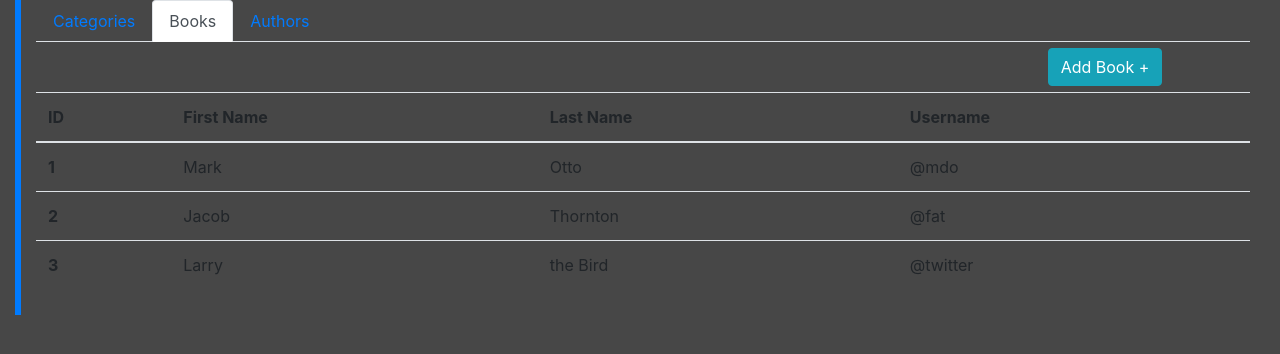
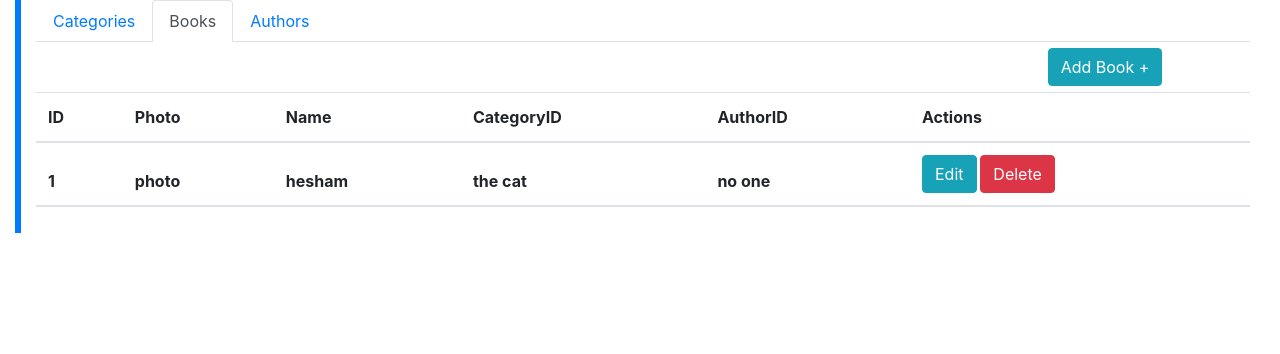
Before and after one commit to Abdelrahman1993/goodRead, a React (Create React App) app: page /AdminControls in a window 1280 px wide. Both pictures are taken after a click on the link "Books". Shown: the top 354 px of the page. Built offline with nearby package versions, Linux system fonts and the light colour scheme.

Commit message:
handling addCategoryComponent and some of AddBook Component

```diff
--- a/src/App.css
+++ b/src/App.css
@@ -1,6 +1,6 @@
 .App{
   height: 100%;
   width: 100%;
-  background-color:#474747;
+
   position: absolute;
 }
--- a/src/Styles/AdminPanel.css
+++ b/src/Styles/AdminPanel.css
@@ -1,5 +1,5 @@
 .AdminPanelSection {
-    color: white;
+    color: #007bff;
     margin-top: 12%;
     padding-bottom: 10px;
     border-left: 6px solid #007bff;
--- a/src/components/AddBookForm.js
+++ b/src/components/AddBookForm.js
@@ -1,5 +1,17 @@
 import React , {Component} from 'react';
-import {Button, Form, FormGroup, FormText, Input, Label, Modal, ModalBody, ModalFooter, ModalHeader} from "reactstrap";
+import {
+    Button,
+    Form,
+    FormGroup,
+    FormText,
+    Input,
+    Label,
+    Modal,
+    ModalBody,
+    ModalFooter,
+    ModalHeader,
+    Table
+} from "reactstrap";
 
 class AddBookForm extends Component{
 
@@ -7,19 +19,32 @@ class AddBookForm extends Component{
         super(props);
         this.state={
 
-            modalIsOpen: false
+            modalIsOpen: false,
+            books : [{id:1 , photo:"photo",name:"hesham",cat:"the cat",author:"no one"}],
+            newBook:''
         };
         this.handle_modal = this.handle_modal.bind(this);
-
     }
-
     handle_modal() {
         this.setState(prevState => ({
             modal: !prevState.modal
         }));
     }
+    handle_addBook =()=>{
+        const books = [...this.state.books];
+        books.push({
+            id:this.state.newBook,
+            photo:this.state.newBook,
+            name:this.state.newBook,
+            cat:this.state.newBook,
+            author: this.state.newBook
+        });
+        this.setState({
+            books,
+            newBook :'',
 
-
+        });
+    }
     render() {
         return (
             <div>
@@ -57,16 +82,44 @@ class AddBookForm extends Component{
                                 <Input type="file" name="file" id="exampleFile" />
                             </FormGroup>
                         </Form>
-
                     </ModalBody>
                     <ModalFooter>
-                        <Button color="primary" onClick={this.handle_modal}>{this.props.title}</Button>{' '}
+                        <Button color="primary" onClick={this.handle_modal} onClick={this.handle_addBook}>{this.props.title}</Button>{' '}
                         <Button color="secondary" onClick={this.handle_modal}>{this.props.cancel}</Button>
                     </ModalFooter>
+
+
                 </Modal>
+                <Table>
+                    <thead>
+                    <tr>
+                        <th>ID</th>
+                        <th>Photo</th>
+                        <th>Name</th>
+                        <th>CategoryID</th>
+                        <th>AuthorID</th>
+                        <th>Actions</th>
+                    </tr>
+                    </thead>
 
+                    <thead>
+                    {this.state.books.map((book , index) =>
+                        <tr>
+                            <th>{index+1}</th>
+                            <th key={index}>
+                                {book.photo}
+                            </th>
+                            <th>{book.name}</th>
+                            <th>{book.cat}</th>
+                            <th>{book.author}</th>
+                            <th>
+                                <button type="button" className="btn btn-info">Edit</button> {" "}
+                                <button type="button" className="btn btn-danger">Delete</button> </th>
+                        </tr>)}
+
+                    </thead>
+                </Table>
             </div>);
     }
 }
-
 export default AddBookForm;
--- a/src/components/AddCategoryForm.js
+++ b/src/components/AddCategoryForm.js
@@ -1,5 +1,5 @@
 import React , {Component} from 'react';
-import {Button, Form, FormGroup, Input, Label, ModalBody, ModalFooter, ModalHeader} from "reactstrap";
+import {Button, Col, Form, FormGroup, Input, Label, ModalBody, ModalFooter, ModalHeader, Table} from "reactstrap";
 import {Modal} from "reactstrap"
 
 class AddCategoryForm extends Component {
@@ -8,7 +8,10 @@ class AddCategoryForm extends Component {
         super(props);
         this.state={
 
-            modalIsOpen: false
+            modalIsOpen: false,
+            newCategory: "",
+            categories : [{text:'Mango'} , {text:'chicken'}],
+
         };
         this.handle_modal = this.handle_modal.bind(this);
 
@@ -20,7 +23,28 @@ class AddCategoryForm extends Component {
         }));
     }
 
+    handle_updateCategory =(event)=>{
+        this.setState({
+            newCategory :event.target.value
+        });
+    }
+
+    handle_addCategory =()=>{
+        const categories = [...this.state.categories];
+        categories.push({
+            text:this.state.newCategory,
+
+        });
+        this.setState({
+            categories,
+            newCategory : "",
+        });
+
+    }
+
     render() {
+
+
         return (
             <div>
                 <button onClick={this.handle_modal} className='btn btn-info offset-lg-10  offset-md-10  offset-sm-10  offset-xs-10 add_category'>{this.props.title} +</button>
@@ -28,16 +52,38 @@ class AddCategoryForm extends Component {
                 <ModalHeader toggle={this.handle_modal}>{this.props.title}</ModalHeader>
                 <ModalBody>
                     <FormGroup>
-                        <Input type="name" name="name" id="name" placeholder="Add Category" />
+                        <Input type="name" name="name" id="name" placeholder="Add Category" value={this.state.newCategory} onChange={this.handle_updateCategory} />
                     </FormGroup>
                 </ModalBody>
                 <ModalFooter>
-                    <Button color="primary" onClick={this.handle_modal}>{this.props.title}</Button>{' '}
+                    <Button color="primary" onClick={this.handle_modal} onClick={this.handle_addCategory}>{this.props.title}</Button>{' '}
                     <Button color="secondary" onClick={this.handle_modal}>{this.props.cancel}</Button>
                 </ModalFooter>
             </Modal>
+                <Table>
+                    <thead>
+                    <tr>
+                        <th>ID</th>
+                        <th>Category name</th>
+                        <th>Actions</th>
+                    </tr>
+                    </thead>
+                    <thead>
+                    {this.state.categories.map((category , index) =>
+                        <tr>
+                            <th>{index+1}</th>
+                            <th key={index}>
+                                {category.text}
+                            </th>
+                            <th>
+                                <button type="button" className="btn btn-info">Edit</button> {" "}
+                                <button type="button" className="btn btn-danger">Delete</button> </th>
+                        </tr>)}
+                    </thead>
+                </Table>
+        </div>
 
-        </div>);
+        );
     }
 }
 export default AddCategoryForm;
--- a/src/components/AdminControl.js
+++ b/src/components/AdminControl.js
@@ -17,16 +17,14 @@ import AddBookForm from "./AddBookForm";
 import AddAuthorForm from "./AddAuthorForm";
 
 class AdminControl extends Component {
-
     constructor(props) {
         super(props);
         this.state={
             activeTab: '1',
-            modalIsOpen: false
+            modalIsOpen: false,
         };
         this.handle_modal = this.handle_modal.bind(this);
     }
-
     toggle(tab) {
         if (this.state.activeTab !== tab) {
             this.setState({
@@ -39,10 +37,6 @@ class AdminControl extends Component {
             modal: !prevState.modal
         }));
     }
-
-
-
-
     render() {
         return (
             <>
@@ -79,9 +73,7 @@ class AdminControl extends Component {
                         <TabPane tabId="1">
                             <Row>
                                 <Col sm="12">
-
                                     <AddCategoryForm cancel="cancel" title="Add Category"/>
-
                                 </Col>
                             </Row>
                         </TabPane>
@@ -90,36 +82,6 @@ class AdminControl extends Component {
                                 <Col sm="12">
                                     {/*<button className='btn btn-info offset-lg-10  offset-md-10  offset-sm-10  offset-xs-10 add_category'> Add Book +</button>*/}
                                     <AddBookForm cancel="cancel" title="Add Book"/>
-                                    <Table>
-                                        <thead>
-                                        <tr>
-                                            <th>ID</th>
-                                            <th>First Name</th>
-                                            <th>Last Name</th>
-                                            <th>Username</th>
-                                        </tr>
-                                        </thead>
-                                        <tbody>
-                                        <tr>
-                                            <th scope="row">1</th>
-                                            <td>Mark</td>
-                                            <td>Otto</td>
-                                            <td>@mdo</td>
-                                        </tr>
-                                        <tr>
-                                            <th scope="row">2</th>
-                                            <td>Jacob</td>
-                                            <td>Thornton</td>
-                                            <td>@fat</td>
-                                        </tr>
-                                        <tr>
-                                            <th scope="row">3</th>
-                                            <td>Larry</td>
-                                            <td>the Bird</td>
-                                            <td>@twitter</td>
-                                        </tr>
-                                        </tbody>
-                                    </Table>
                                 </Col>
                             </Row>
                         </TabPane>
```
Also changed, not shown: src/App.js (+4 -3 lines), src/components/AddAuthorForm.js (+0 -8 lines).
